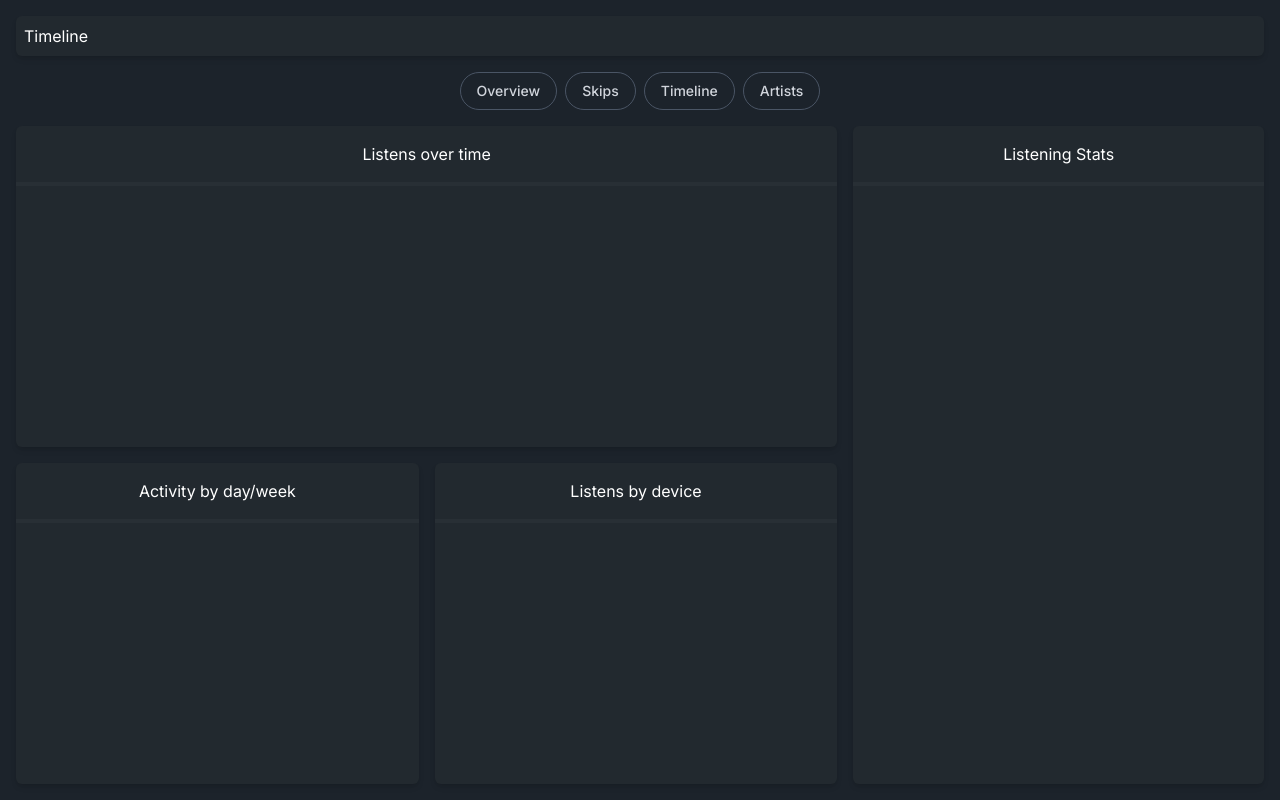
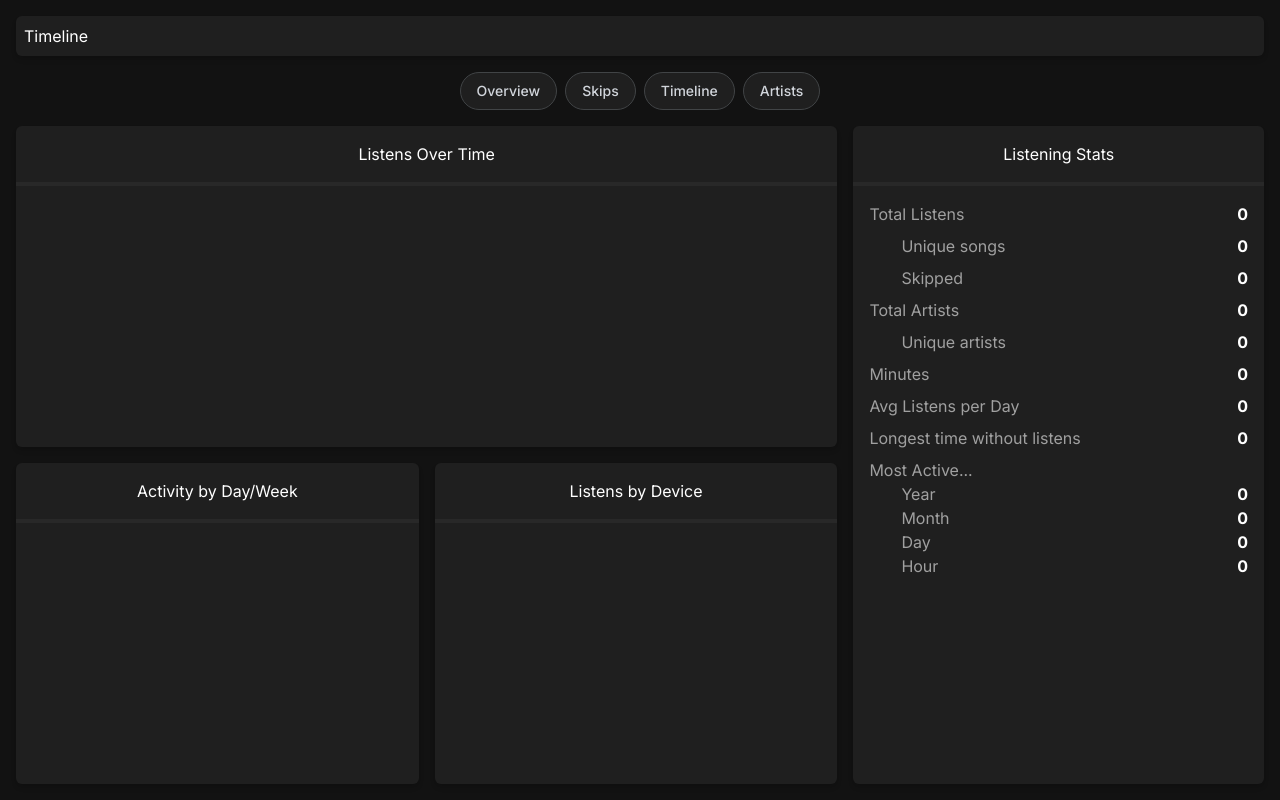
Before and after one commit to obrockmole/Spotify-History-Viewer, a Next.js app: page /temp in a window 1280 px wide. Built offline with nearby package versions, Linux system fonts and the light colour scheme.

Commit message:
Continued work on layout

```diff
--- a/src/app/temp/page.tsx
+++ b/src/app/temp/page.tsx
@@ -1,50 +1,112 @@
+import styles from './temp.module.css';
+
 export default function TempPage() {
     return (
-        <div className="flex flex-col h-screen p-4 gap-4 bg-[#1C232B] text-white">
-            <div className="w-full rounded-md shadow-md bg-[#22292F]">
-                <div className="p-2">
+        <div className={styles.container}>
+            <div className={styles.card}>
+                <div className={styles.cardHeader}>
                     <h2 className="text">Timeline</h2>
                 </div>
             </div>
 
-            <div className="flex justify-center gap-2">
+            <div className={styles.navButtons}>
                 {["Overview", "Skips", "Timeline", "Artists"].map(label => (
-                    <button key={label} className="px-4 py-2 rounded-full text-sm font-medium border border-gray-600 text-gray-300 hover:bg-gray-700">
+                    <button key={label} className={styles.button}>
                         {label}
                     </button>
                 ))}
             </div>
 
-            <div className="flex flex-1 gap-4 min-h-0">
-                <div className="flex flex-col w-2/3 gap-4">
-                    <div className="flex-1 rounded-md shadow-md bg-[#22292F]">
-                        <div className="p-4">
-                            <h2 className="text-center">Listens over time</h2>
+            <div className={styles.mainContent}>
+                <div className={styles.leftColumn}>
+                    <div className={`${styles.card} ${styles.topRow}`}>
+                        <div className={styles.cardBody}>
+                            <h2 className={styles.cardTitle}>Listens Over Time</h2>
                         </div>
-                        <div className="h-1 bg-[#282F35]"></div>
+                        <div className={styles.cardDivider}></div>
                     </div>
 
-                    <div className="flex flex-1 gap-4">
-                        <div className="flex-1 rounded-md shadow-md bg-[#22292F]">
-                            <div className="p-4">
-                                <h2 className="text-center">Activity by day/week</h2>
+                    <div className={styles.bottomRow}>
+                        <div className={`${styles.card} ${styles.bottomLeftCard}`}>
+                            <div className={styles.cardBody}>
+                                <h2 className={styles.cardTitle}>Activity by Day/Week</h2>
                             </div>
-                            <div className="h-1 bg-[#282F35]"></div>
+                            <div className={styles.cardDivider}></div>
                         </div>
-                        <div className="flex-1 rounded-md shadow-md bg-[#22292F]">
-                            <div className="p-4">
-                                <h2 className="text-center">Listens by device</h2>
+                        <div className={`${styles.card} ${styles.bottomRightCard}`}>
+                            <div className={styles.cardBody}>
+                                <h2 className={styles.cardTitle}>Listens by Device</h2>
                             </div>
-                            <div className="h-1 bg-[#282F35]"></div>
+                            <div className={styles.cardDivider}></div>
                         </div>
                     </div>
                 </div>
 
-                <div className="w-1/3 rounded-md shadow-md bg-[#22292F]">
-                    <div className="p-4">
-                        <h2 className="text-center">Listening Stats</h2>
+                <div className={`${styles.card} ${styles.rightColumn}`}>
+                    <div className={styles.cardBody}>
+                        <h2 className={styles.cardTitle}>Listening Stats</h2>
                     </div>
-                    <div className="h-1 bg-[#282F35]"></div>
+                    <div className={styles.cardDivider}></div>
+                    <div className={styles.cardBody}>
+                        <div className={styles.statsContainer}>
+                            <div className={styles.statsItem}>
+                                <span className={styles.statsLabel}>Total Listens</span>
+                                <span className={styles.statsValue}>0</span>
+                            </div>
+                            <div className={styles.statsSubItem}>
+                                <span className={styles.statsLabel}>Unique songs</span>
+                                <span className={styles.statsValue}>0</span>
+                            </div>
+                            <div className={styles.statsSubItem}>
+                                <span className={styles.statsLabel}>Skipped</span>
+                                <span className={styles.statsValue}>0</span>
+                            </div>
+
+                            <div className={styles.statsItem}>
+                                <span className={styles.statsLabel}>Total Artists</span>
+                                <span className={styles.statsValue}>0</span>
+                            </div>
+                            <div className={styles.statsSubItem}>
+                                <span className={styles.statsLabel}>Unique artists</span>
+                                <span className={styles.statsValue}>0</span>
+                            </div>
+
+                            <div className={styles.statsItem}>
+                                <span className={styles.statsLabel}>Minutes</span>
+                                <span className={styles.statsValue}>0</span>
+                            </div>
+
+                            <div className={styles.statsItem}>
+                                <span className={styles.statsLabel}>Avg Listens per Day</span>
+                                <span className={styles.statsValue}>0</span>
+                            </div>
+
+                            <div className={styles.statsItem}>
+                                <span className={styles.statsLabel}>Longest time without listens</span>
+                                <span className={styles.statsValue}>0</span>
+                            </div>
+
+                            <div>
+                                <h3 className={styles.statsLabel}>Most Active...</h3>
+                                <div className={styles.statsSubItem}>
+                                    <span className={styles.statsLabel}>Year</span>
+                                    <span className={styles.statsValue}>0</span>
+                                </div>
+                                <div className={styles.statsSubItem}>
+                                    <span className={styles.statsLabel}>Month</span>
+                                    <span className={styles.statsValue}>0</span>
+                                </div>
+                                <div className={styles.statsSubItem}>
+                                    <span className={styles.statsLabel}>Day</span>
+                                    <span className={styles.statsValue}>0</span>
+                                </div>
+                                <div className={styles.statsSubItem}>
+                                    <span className={styles.statsLabel}>Hour</span>
+                                    <span className={styles.statsValue}>0</span>
+                                </div>
+                            </div>
+                        </div>
+                    </div>
                 </div>
             </div>
         </div>
--- /dev/null
+++ b/src/app/temp/temp.module.css
@@ -0,0 +1,114 @@
+.container {
+    display: flex;
+    flex-direction: column;
+    height: 100vh;
+    padding: 1rem;
+    gap: 1rem;
+    background-color: #121212;
+    color: white;
+}
+
+.card {
+    background-color: #1F1F1F;
+    border-radius: 0.375rem;
+    box-shadow: 0 4px 6px -1px rgb(0 0 0 / 0.1), 0 2px 4px -2px rgb(0 0 0 / 0.1);
+}
+
+.cardHeader {
+    padding: 0.5rem;
+}
+
+.cardTitle {
+    text-align: center;
+}
+
+.cardDivider {
+    height: 4px;
+    background-color: #282828;
+}
+
+.cardBody {
+    padding: 1rem;
+}
+
+.navButtons {
+    display: flex;
+    justify-content: center;
+    gap: 0.5rem;
+}
+
+.button {
+    padding: 0.5rem 1rem;
+    border-radius: 80px;
+    font-size: 0.875rem;
+    line-height: 1.25rem;
+    font-weight: 500;
+    background-color: #1F1F1F;
+    border: 1px solid #414446;
+    color: #D1D5DB;
+}
+
+.button:hover {
+    background-color: #222222;
+}
+
+.mainContent {
+    display: flex;
+    flex: 1 1 0;
+    gap: 1rem;
+    min-height: 0;
+}
+
+.leftColumn {
+    display: flex;
+    flex-direction: column;
+    width: 66.67%;
+    gap: 1rem;
+}
+
+.rightColumn {
+    width: 33.33%;
+}
+
+.topRow {
+    flex: 1 1 0;
+}
+
+.bottomRow {
+    display: flex;
+    flex: 1 1 0;
+    gap: 1rem;
+}
+
+.bottomLeftCard {
+    flex: 1 1 0;
+}
+
+.bottomRightCard {
+    flex: 1 1 0;
+}
+
+.statsContainer {
+    display: flex;
+    flex-direction: column;
+    gap: 0.5rem;
+}
+
+.statsItem {
+    display: flex;
+    justify-content: space-between;
+}
+
+.statsLabel {
+    color: #A0A0A0;
+}
+
+.statsValue {
+    font-weight: bold;
+}
+
+.statsSubItem {
+    display: flex;
+    justify-content: space-between;
+    margin-left: 2rem;
+}
```
